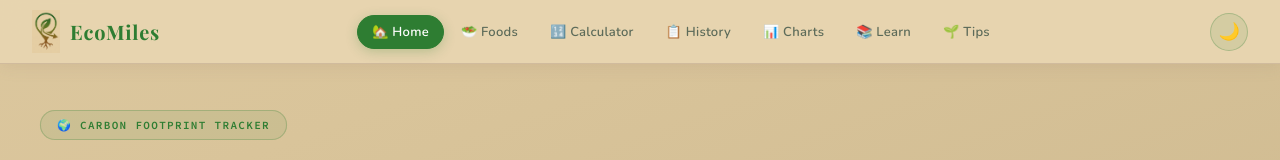
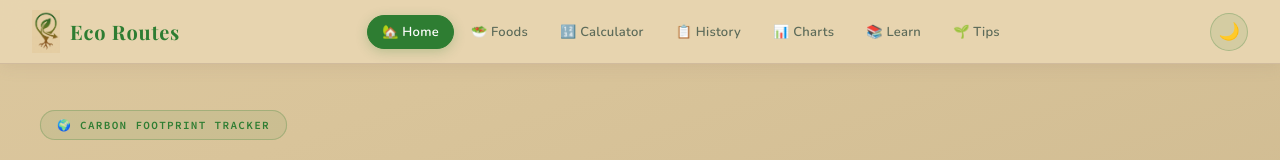
Before and after one commit to yaashp/ECOROUTES, a plain HTML site: page index.html in a window 1280 px wide. Shown: the top 160 px of the page. Drawn offline with nearby package versions, Linux system fonts and the light colour scheme; a web font is replaced by a local one.

Commit message:
Update index.html

```diff
--- a/index.html
+++ b/index.html
@@ -45,7 +45,7 @@
 <nav>
   <a class="logo" href="#" onclick="switchPage('home'); return false;">
     <div class="logo-icon"><img src="logo.png" alt="EcoMiles Logo" class="logo-img"></div>
-    <span class="logo-text">EcoMiles</span>
+    <span class="logo-text">Eco Routes</span>
   </a>
   <button class="nav-mobile-toggle" onclick="toggleMobileNav()">☰</button>
   <div class="nav-links" id="navLinks">
```
